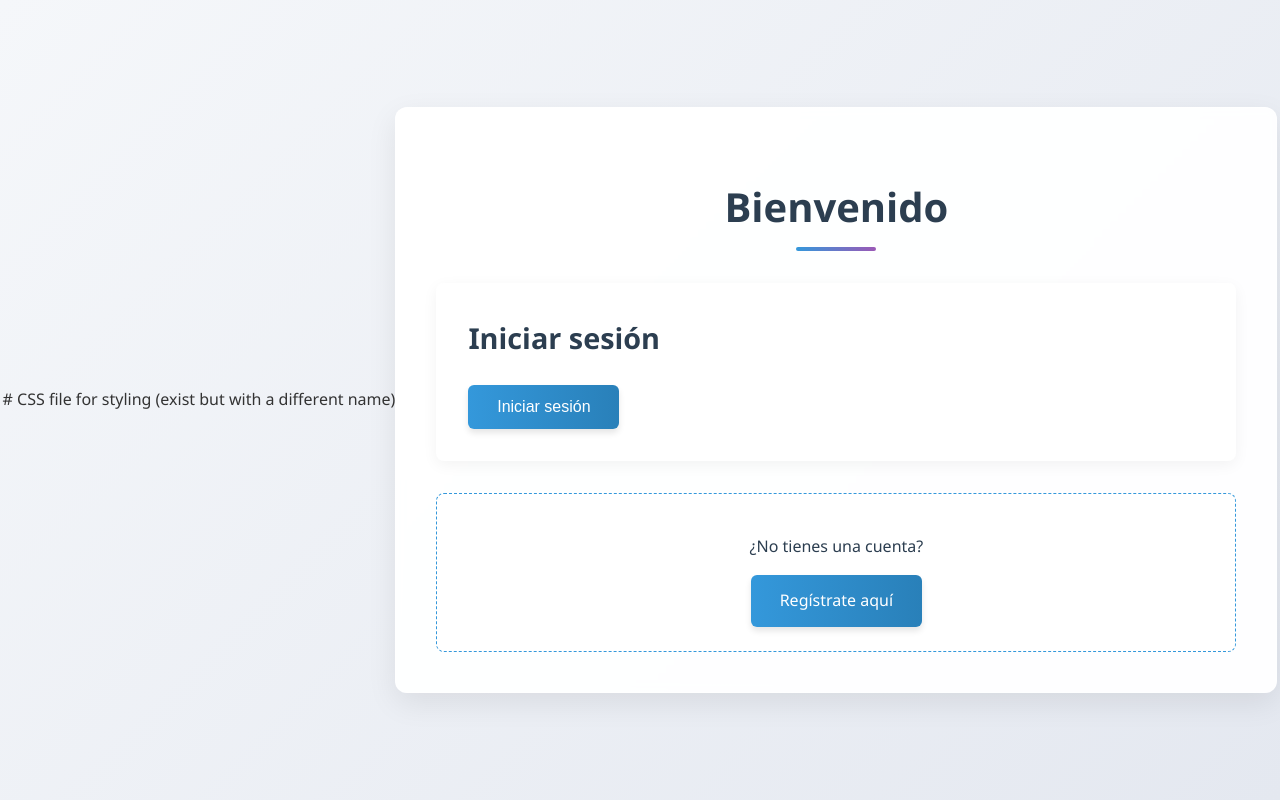
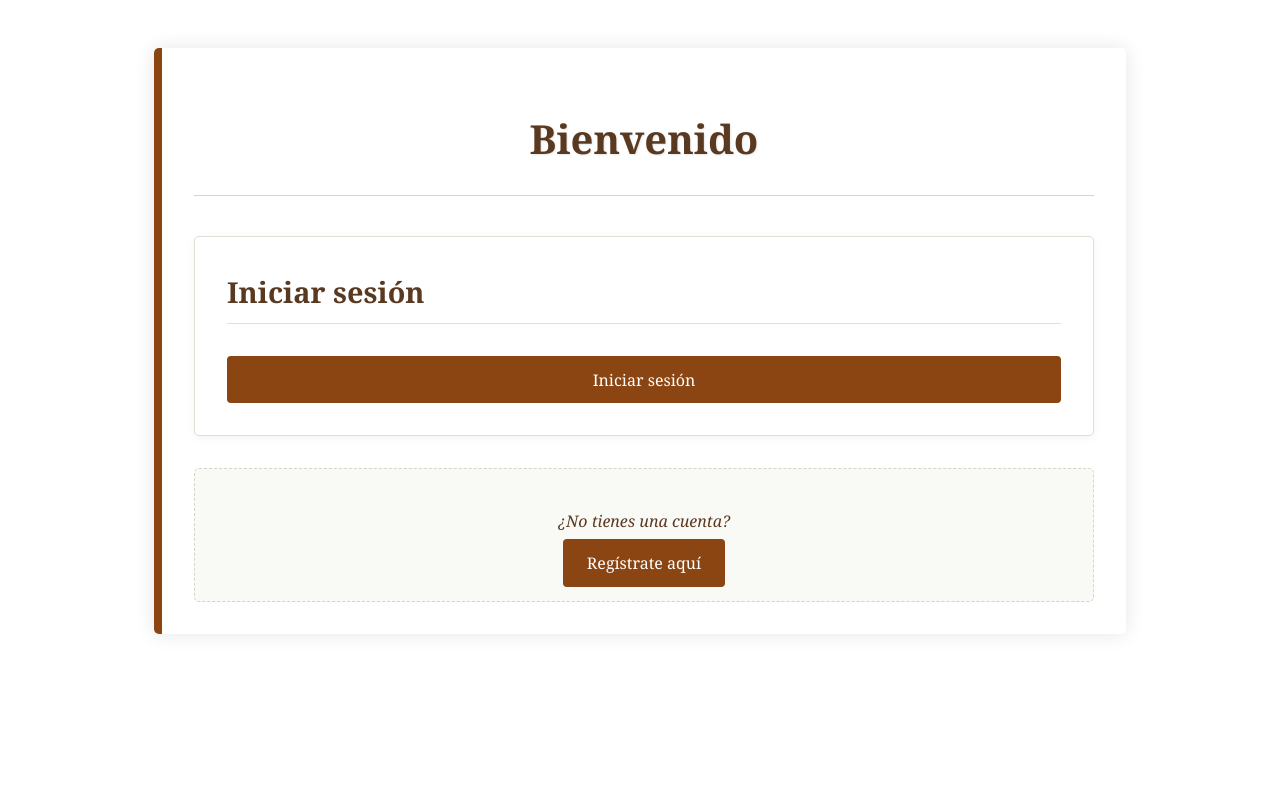
Before and after one commit to caroduarg/ni-idea, a Django app: page / in a window 1280 px wide. Run offline with Django 5.2, Linux system fonts and the light colour scheme.

Commit message:
add new css

```diff
--- /dev/null
+++ b/static/css/home.css
@@ -0,0 +1,147 @@
+/* Estilos generales */
+body {
+    font-family: 'Georgia', 'Times New Roman', serif;
+    background-color: #ffff;
+    color: #333;
+    line-height: 1.6;
+    margin: 0;
+    padding: 0;
+    background-size: cover;
+    background-attachment: fixed;
+    background-position: center;
+    background-blend-mode: overlay;
+}
+
+.container {
+    max-width: 900px;
+    margin: 0 auto;
+    padding: 2rem;
+    background-color: rgba(255, 255, 255, 0.9);
+    box-shadow: 0 0 20px rgba(0, 0, 0, 0.1);
+    border-radius: 5px;
+    margin-top: 3rem;
+    border-left: 8px solid #8B4513;
+}
+
+header {
+    text-align: center;
+    margin-bottom: 2.5rem;
+    padding-bottom: 1rem;
+    border-bottom: 1px solid #d4d4c8;
+}
+
+h1 {
+    color: #5a3921;
+    font-size: 2.5rem;
+    margin-bottom: 0.5rem;
+    text-shadow: 1px 1px 2px rgba(0, 0, 0, 0.1);
+}
+
+/* Formularios */
+.auth-forms {
+    display: flex;
+    flex-direction: column;
+    gap: 2rem;
+}
+
+.login-form {
+    background-color: #fff;
+    padding: 2rem;
+    border-radius: 5px;
+    box-shadow: 0 2px 10px rgba(0, 0, 0, 0.05);
+    border: 1px solid #e0e0d8;
+}
+
+.login-form h2 {
+    color: #5a3921;
+    margin-top: 0;
+    font-size: 1.8rem;
+    border-bottom: 1px solid #e0e0d8;
+    padding-bottom: 0.5rem;
+}
+
+form {
+    display: flex;
+    flex-direction: column;
+    gap: 1.2rem;
+}
+
+form p {
+    margin: 0;
+    display: flex;
+    flex-direction: column;
+    gap: 0.5rem;
+}
+
+label {
+    font-weight: bold;
+    color: #5a3921;
+}
+
+input[type="text"],
+input[type="password"] {
+    padding: 0.8rem;
+    border: 1px solid #d4d4c8;
+    border-radius: 4px;
+    font-size: 1rem;
+    font-family: 'Georgia', serif;
+    background-color: #f9f9f5;
+    transition: border-color 0.3s;
+}
+
+input[type="text"]:focus,
+input[type="password"]:focus {
+    outline: none;
+    border-color: #8B4513;
+    background-color: #fff;
+}
+
+/* Botones */
+.btn {
+    padding: 0.8rem 1.5rem;
+    background-color: #8B4513;
+    color: white;
+    border: none;
+    border-radius: 4px;
+    font-size: 1rem;
+    cursor: pointer;
+    transition: background-color 0.3s;
+    text-decoration: none;
+    text-align: center;
+    font-family: 'Georgia', serif;
+    margin-top: 0.5rem;
+}
+
+.btn:hover {
+    background-color: #5a3921;
+}
+
+.signup-prompt {
+    text-align: center;
+    padding: 1.5rem;
+    background-color: #f9f9f5;
+    border-radius: 5px;
+    border: 1px dashed #d4d4c8;
+}
+
+.signup-prompt p {
+    margin-bottom: 1rem;
+    color: #5a3921;
+    font-style: italic;
+}
+
+/* Responsive */
+@media (max-width: 768px) {
+    .container {
+        margin: 1rem;
+        padding: 1.5rem;
+    }
+
+    h1 {
+        font-size: 2rem;
+    }
+
+    .login-form {
+        padding: 1.5rem;
+    }
+}
--- a/static/css/start.css
+++ /dev/null
@@ -1,180 +0,0 @@
-/* Estilos generales */
-body {
-    font-family: 'Segoe UI', Tahoma, Geneva, Verdana, sans-serif;
-    background: linear-gradient(135deg, #f5f7fa 0%, #e4e8f0 100%);
-    margin: 0;
-    padding: 0;
-    min-height: 100vh;
-    display: flex;
-    justify-content: center;
-    align-items: center;
-    color: #333;
-    line-height: 1.6;
-}
-
-.container {
-    width: 90%;
-    max-width: 800px;
-    background-color: rgba(255, 255, 255, 0.95);
-    border-radius: 12px;
-    box-shadow: 0 10px 30px rgba(0, 0, 0, 0.08);
-    padding: 2.5rem;
-    backdrop-filter: blur(5px);
-    border: 1px solid rgba(255, 255, 255, 0.2);
-}
-
-header h1 {
-    color: #2c3e50;
-    text-align: center;
-    margin-bottom: 2rem;
-    font-weight: 600;
-    font-size: 2.5rem;
-    position: relative;
-}
-
-header h1::after {
-    content: '';
-    display: block;
-    width: 80px;
-    height: 4px;
-    background: linear-gradient(90deg, #3498db, #9b59b6);
-    margin: 0.5rem auto 0;
-    border-radius: 2px;
-}
-
-/* Formularios */
-.auth-forms {
-    display: flex;
-    flex-direction: column;
-    gap: 2rem;
-}
-
-.login-form {
-    background: #fff;
-    padding: 2rem;
-    border-radius: 8px;
-    box-shadow: 0 4px 15px rgba(0, 0, 0, 0.05);
-    transition: transform 0.3s ease;
-}
-
-.login-form:hover {
-    transform: translateY(-5px);
-}
-
-.login-form h2 {
-    color: #2c3e50;
-    margin-top: 0;
-    margin-bottom: 1.5rem;
-    font-size: 1.8rem;
-}
-
-/* Campos del formulario */
-form p {
-    margin-bottom: 1.5rem;
-}
-
-form label {
-    display: block;
-    margin-bottom: 0.5rem;
-    color: #2c3e50;
-    font-weight: 500;
-}
-
-form input[type="text"],
-form input[type="password"],
-form input[type="email"] {
-    width: 100%;
-    padding: 0.8rem;
-    border: 1px solid #ddd;
-    border-radius: 6px;
-    font-size: 1rem;
-    transition: border-color 0.3s, box-shadow 0.3s;
-}
-
-form input[type="text"]:focus,
-form input[type="password"]:focus,
-form input[type="email"]:focus {
-    border-color: #3498db;
-    box-shadow: 0 0 0 3px rgba(52, 152, 219, 0.2);
-    outline: none;
-}
-
-/* Botones */
-.btn {
-    display: inline-block;
-    background: linear-gradient(90deg, #3498db, #2980b9);
-    color: white;
-    padding: 0.8rem 1.8rem;
-    border: none;
-    border-radius: 6px;
-    cursor: pointer;
-    font-size: 1rem;
-    font-weight: 500;
-    text-align: center;
-    text-decoration: none;
-    transition: all 0.3s ease;
-    box-shadow: 0 4px 6px rgba(0, 0, 0, 0.1);
-}
-
-.btn:hover {
-    background: linear-gradient(90deg, #2980b9, #3498db);
-    transform: translateY(-2px);
-    box-shadow: 0 6px 12px rgba(0, 0, 0, 0.15);
-}
-
-/* Sección de registro */
-.signup-prompt {
-    text-align: center;
-    padding: 1.5rem;
-    background: rgba(255, 255, 255, 0.7);
-    border-radius: 8px;
-    border: 1px dashed #3498db;
-}
-
-.signup-prompt p {
-    margin-bottom: 1rem;
-    color: #2c3e50;
-}
-
-/* Efecto de brillo en hover para botones */
-.btn:hover {
-    position: relative;
-    overflow: hidden;
-}
-
-.btn:hover::after {
-    content: '';
-    position: absolute;
-    top: -50%;
-    left: -50%;
-    width: 200%;
-    height: 200%;
-    background: linear-gradient(
-        to bottom right,
-        rgba(255, 255, 255, 0.3) 0%,
-        rgba(255, 255, 255, 0) 60%
-    );
-    transform: rotate(30deg);
-    animation: shine 1.5s infinite;
-}
-
-@keyframes shine {
-    0% {
-        transform: translateX(-100%) rotate(30deg);
-    }
-    100% {
-        transform: translateX(100%) rotate(30deg);
-    }
-}
-
-/* Responsive */
-@media (max-width: 768px) {
-    .container {
-        padding: 1.5rem;
-        width: 95%;
-    }
-
-    header h1 {
-        font-size: 2rem;
-    }
-}
--- a/templates/registration/home.html
+++ b/templates/registration/home.html
@@ -5,8 +5,7 @@
     <meta charset="UTF-8">
     <meta name="viewport" content="width=device-width, initial-scale=1.0">
     <title>Inicio</title>
-    <link rel="stylesheet" href="{% static 'css/start.css' %}">
-    # CSS file for styling (exist but with a different name)
+    <link rel="stylesheet" href="{% static 'css/home.css' %}">
 </head>
 <body>
     <div class="container">
--- a/templates/registration/login.html
+++ b/templates/registration/login.html
@@ -6,8 +6,7 @@
     <meta charset="UTF-8">
     <meta name="viewport" content="width=device-width, initial-scale=1.0">
     <title>Login</title>
-    <link rel="stylesheet" href="{% static 'css/home.css' %}">
-    # CSS file for styling (still doesn't exist)
+    <link rel="stylesheet" href="{% static 'css/login.css' %}">
 </head>
 <body>
     <h1>LOGIN</h1>
--- a/templates/registration/signup.html
+++ b/templates/registration/signup.html
@@ -5,7 +5,7 @@
     <meta charset="UTF-8">
     <meta name="viewport" content="width=device-width, initial-scale=1.0">
     <title>Sign Up</title>
-    <link rel="stylesheet" href="{% static 'css/home.css' %}"> # CSS file for styling (still doesn't exist)
+    <link rel="stylesheet" href="{% static 'css/login.css' %}">
 </head>
 <body>
     <form action="" method="post">
```
Also changed, not shown: static/css/login.css (added, +121 -0 lines), db.sqlite3, library-background.jpeg (added).
